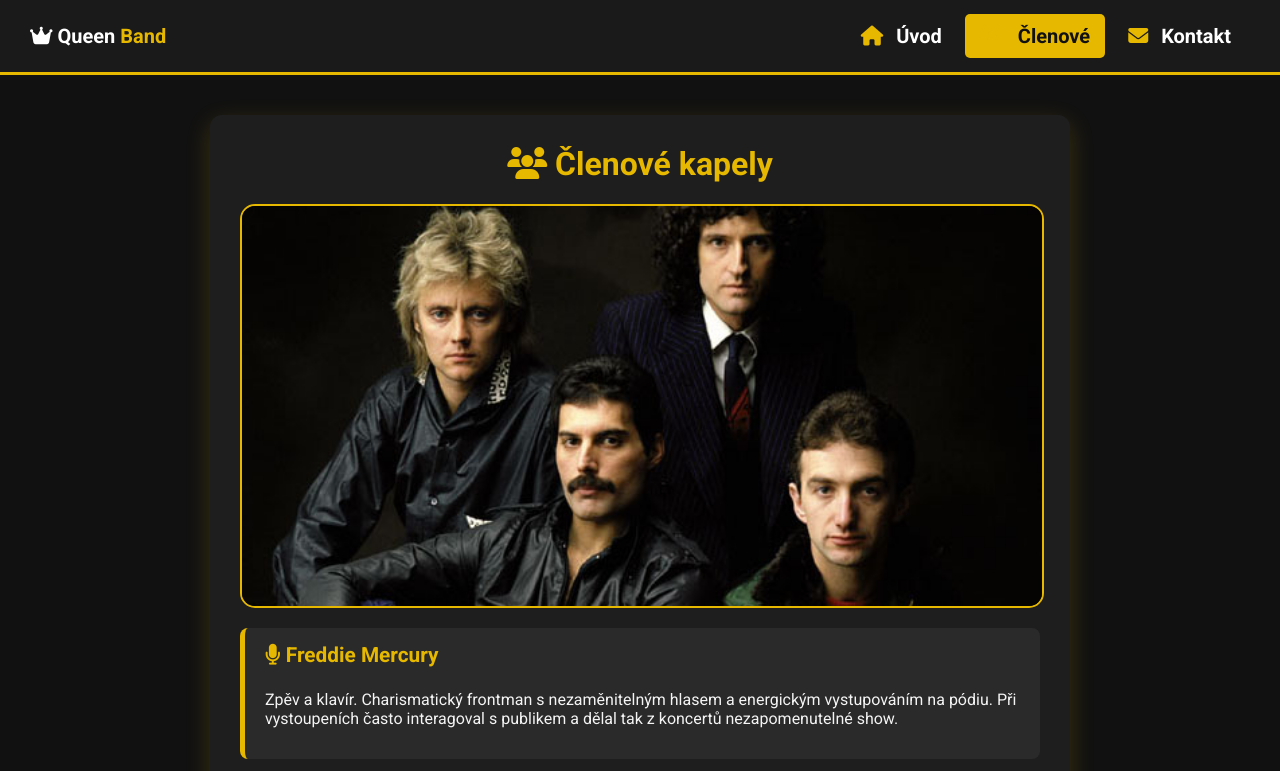
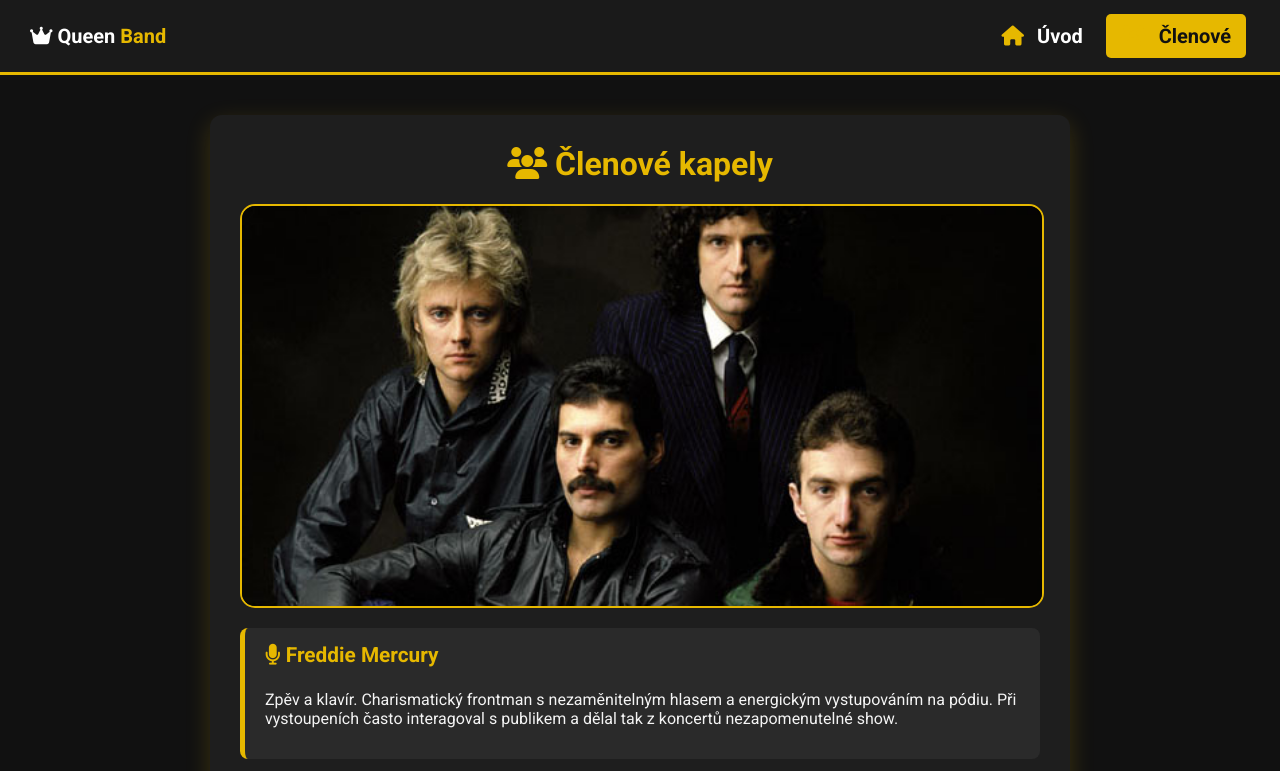
Before and after one commit to OndrejHalama/projekt-web1, a plain HTML site: page clenove.html in a window 1280 px wide. Shown: the top 771 px of the page. Drawn offline with Linux system fonts and the light colour scheme.

Commit message:
fix clenove

```diff
--- a/clenove.html
+++ b/clenove.html
@@ -5,20 +5,20 @@
     <meta name="viewport" content="width=device-width, initial-scale=1.0">
     <title>Členové - Queen</title>
 
-    <!-- Google Fonts -->
+
     <link rel="preconnect" href="https://fonts.googleapis.com">
     <link rel="preconnect" href="https://fonts.gstatic.com" crossorigin>
     <link href="https://fonts.googleapis.com/css2?family=Roboto:wght@400;700&display=swap" rel="stylesheet">
 
-    <!-- Font Awesome -->
+
     <link rel="stylesheet" href="https://cdnjs.cloudflare.com/ajax/libs/font-awesome/6.5.1/css/all.min.css">
 
-    <!-- CSS -->
+
     <link rel="stylesheet" href="style.css">
 </head>
 <body>
 
-    <!-- Menu webu -->
+
     <nav id="navbar">
         <div class="logo">
             <i class="fa-solid fa-crown"></i> Queen <span class="text-primary">Band</span>
@@ -26,15 +26,14 @@
         <ul>
             <li><a href="index.html"><i class="fa-solid fa-house"></i> Úvod</a></li>
             <li><a href="clenove.html" class="active"><i class="fa-solid fa-users"></i> Členové</a></li>
-            <li><a href="#kontakt"><i class="fa-solid fa-envelope"></i> Kontakt</a></li>
         </ul>
     </nav>
 
-    <!-- Obsah stránky -->
+
     <div class="container">
         <h1><i class="fa-solid fa-users"></i> Členové kapely</h1>
 
-        <!-- Obrázek se členy (queen.jpg) -->
+
         <img src="queen.jpg" alt="Členové kapely Queen" class="hero-img">
 
         <div class="member-card">
```
